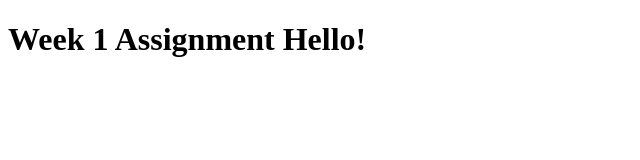
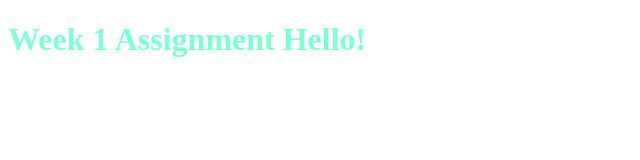
Before and after one commit to vangbox/Week-1-Assignment, a plain HTML site: page index.html in a window 1280 px wide. Shown: the whole page, without its empty margins (0-640 px from the left). Drawn offline with Linux system fonts and the light colour scheme.

Commit message:
brought in CSSfile

```diff
--- a/index.html
+++ b/index.html
@@ -4,6 +4,8 @@
     <meta charset="UTF-8">
     <meta http-equiv="X-UA-Compatible" content="IE=edge">
     <meta name="viewport" content="width=device-width, initial-scale=1.0">
+    <!--link the stylesheet-->
+    <link href="main.css" rel="stylesheet">
     <title>Week 1 Assignment</title>
 </head>
 <body>
--- /dev/null
+++ b/main.css
@@ -0,0 +1,3 @@
+h1{
+    color:aquamarine;
+}
```
